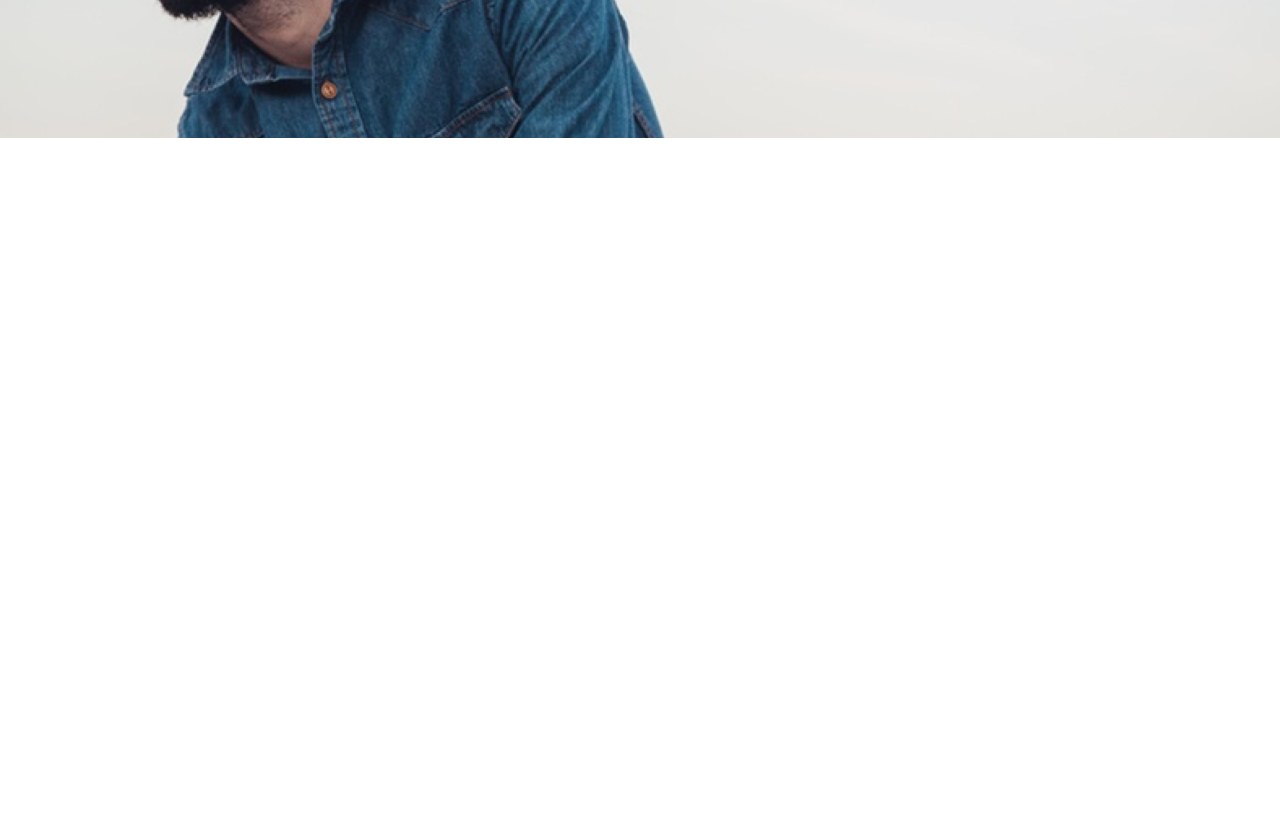
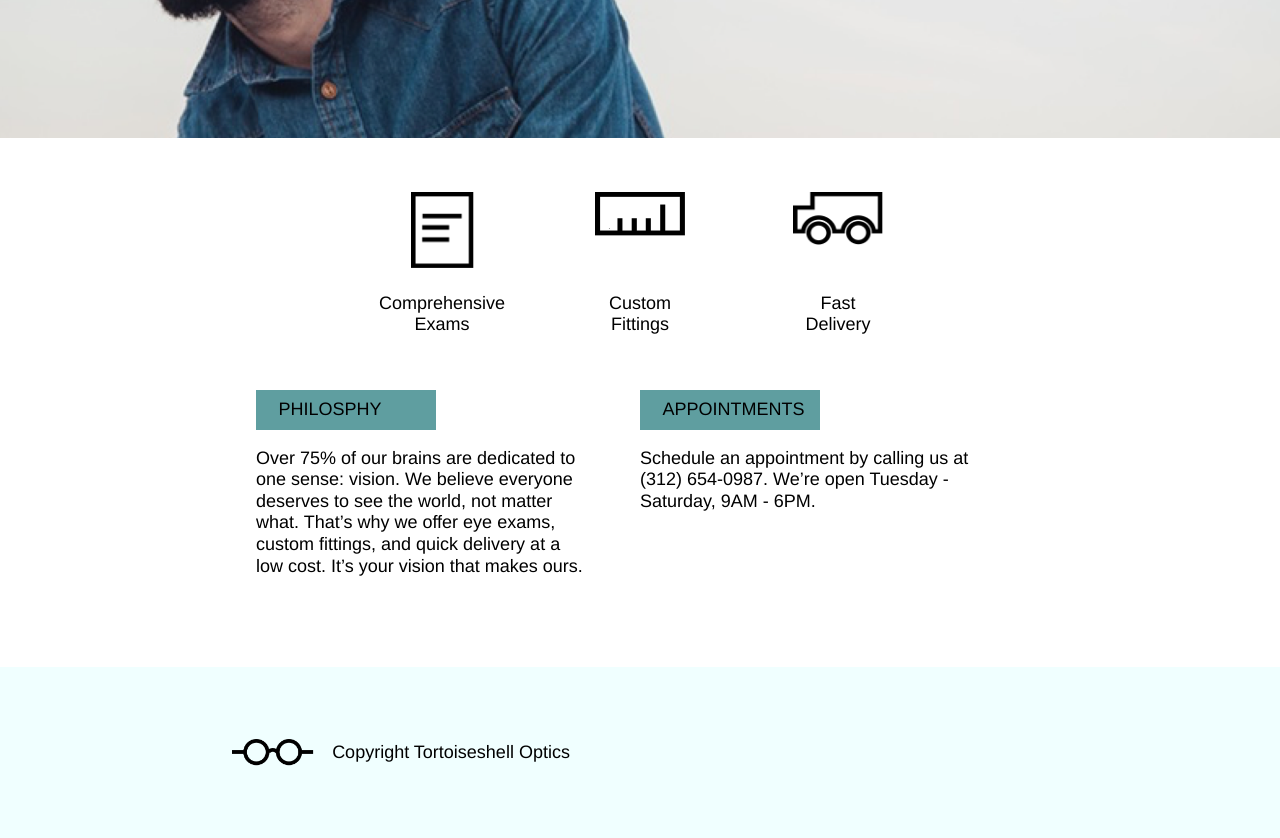
Before and after one commit to cwlemoine/Tortoiseshell_Optics, a plain HTML site: page index.html in a window 1280 px wide. Shown: the part 420-1258 px from the top of the page. Before the commit the page ends 800 px from the top, so only its background shows below. Drawn offline with Linux system fonts and the light colour scheme.

Commit message:
finished desktop size

```diff
--- a/index.html
+++ b/index.html
@@ -29,5 +29,51 @@
       </div>
     </header>
 
+    <main>
+      <!-- Supporting -->
+      <div class="support container">
+
+        <div class="service exams">
+          <img src="./resources/images/paper-icon.png">
+          <div>Comprehensive Exams</div>
+        </div>
+        <div class="service fittings">
+          <img src="./resources/images/ruler-icon.png">
+          <div>Custom Fittings</div>
+        </div>
+        <div class="service delivery">
+          <img src="./resources/images/truck-icon.png">
+          <div>Fast Delivery</div>
+        </div>
+      </div>
+      <!-- Info -->
+      <div class="support container">
+        <div class="info">
+          <div class="title">
+            <h3>PHILOSPHY</h3>
+          </div>
+          <p>Over 75% of our brains are dedicated to one sense: vision. We
+            believe everyone deserves to see the world, not matter what.
+            That’s why we offer eye exams, custom fittings, and quick delivery
+            at a low cost. It’s your vision that makes ours.</p>
+        </div>
+        <div class="info">
+          <div class="title">
+            <h3>APPOINTMENTS</h3>
+          </div>
+          <p>Schedule an appointment by calling us at (312) 654-0987. We’re
+            open Tuesday - Saturday, 9AM - 6PM.</p>
+        </div>
+      </div>
+    </main>
+
+    <!-- Footer -->
+    <footer>
+      <div class="footer container">
+        <img src="./resources/images/logo-black.png">
+        <span>Copyright Tortoiseshell Optics</span>
+      </div>
+    </footer>
+
   </body>
 </html>
--- a/resources/css/style.css
+++ b/resources/css/style.css
@@ -4,11 +4,13 @@ html {
 
 body {
   font-family: Helvetica;
+  line-height: 1.2rem;
 }
 
 .container {
-  width: 960px;
+  max-width: 960px;
   margin: 0 auto;
+  display: flex;
 }
 
 /* Header */
@@ -60,6 +62,69 @@ padding-left: 2rem;
   color: black;
   font-weight: bold;
   font-size: 2rem;
-  line-height: 1.2rem;
   padding: 2rem 5rem;
 }
+
+/* Services */
+.support {
+  display: flex;
+  justify-content: center;
+}
+.service {
+  display: flex;
+  flex-direction: column;
+  align-items: center;
+  height: 8rem;
+  width: 5rem;
+  justify-content: space-between;
+  margin: 3rem;
+}
+.service div {
+  text-align: center;
+}
+.exams img {
+  width: 3.5rem;
+  height: auto;
+}
+.fittings img,
+.delivery img {
+  width: 5rem;
+  height: auto;
+}
+
+/* Info */
+.info {
+  width: 35%;
+  margin-right: 5%;
+}
+.title {
+  width: 10rem;
+  background-color: cadetblue;
+}
+.title h3 {
+  padding: 0.5rem 1.25rem;
+}
+.info p {
+  padding-top: 1rem;
+}
+
+/* Footer */
+footer {
+  display: flex;
+  justify-content: center;
+  margin-top: 5rem;
+  background-color: azure;
+}
+
+.footer {
+  max-width: 960px;
+  flex-grow: 1;
+  align-items: center;
+}
+
+.footer img {
+  height: 1.5rem;
+  width: auto;
+  padding: 4rem;
+  padding-right: 1rem;
+}
```
